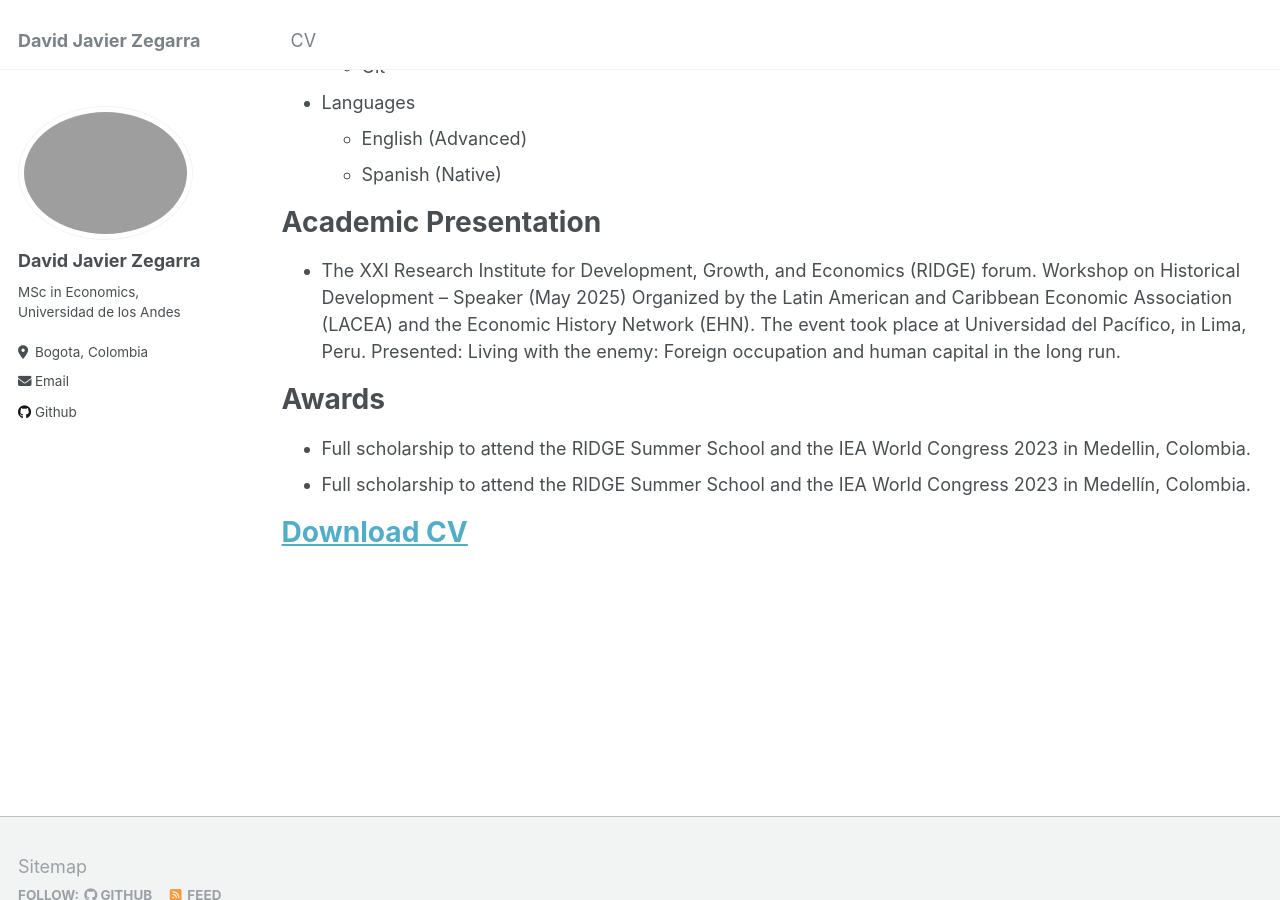
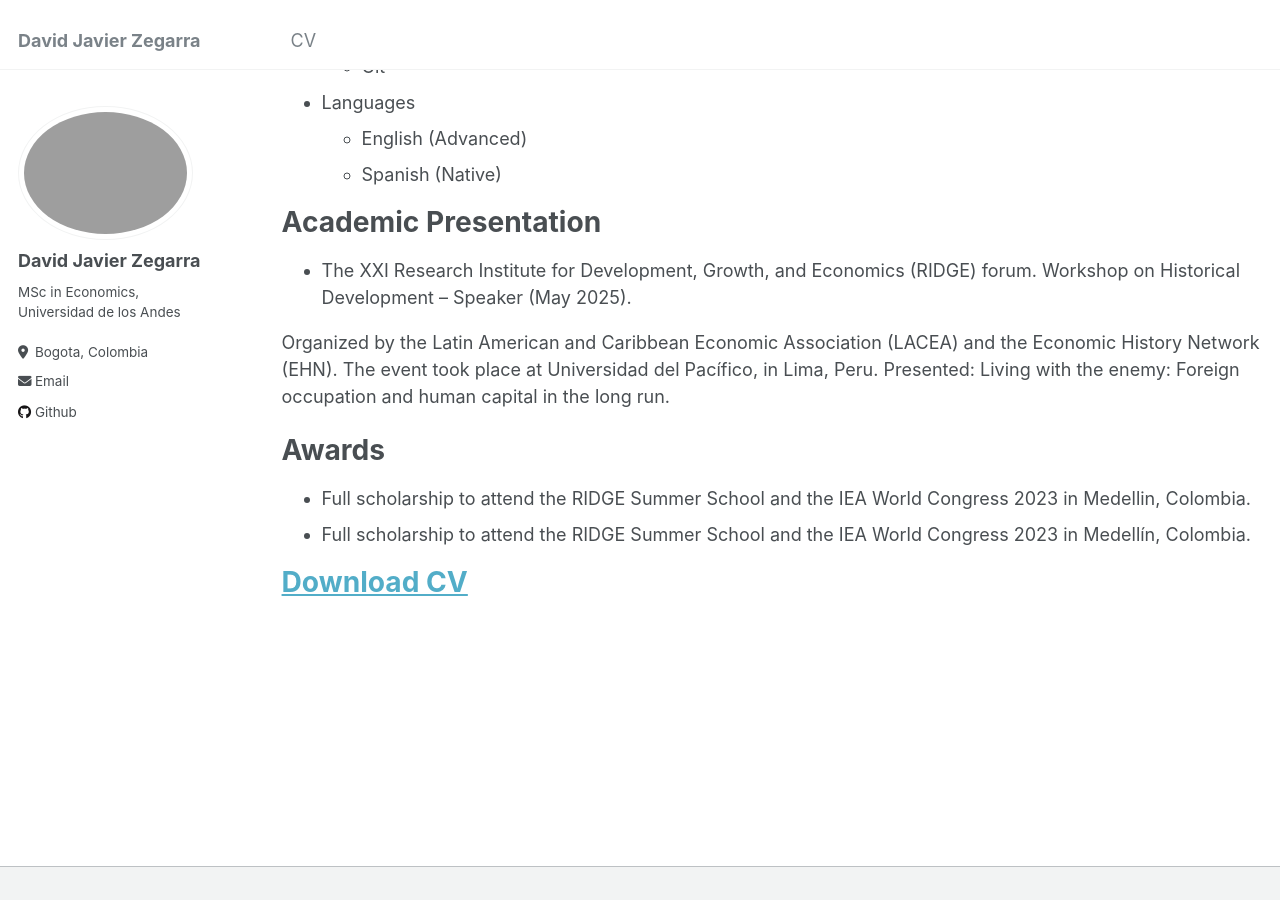
Before and after one commit to dajzegarraf/dajzegarraf.github.io, a Jekyll site: the page built from _pages/cv.md, in a window 1280 px wide and 900 px high, scrolled down 1979 px. Built offline with Jekyll 4.4.1, drawn with Linux system fonts in a browser that asks for light colours.

Commit message:
Update cv.md

```diff
--- a/_pages/cv.md
+++ b/_pages/cv.md
@@ -78,7 +78,8 @@ Skills
 Academic Presentation
 ======
 * The XXI Research Institute for Development, Growth, and Economics (RIDGE) forum.
-Workshop on Historical Development – Speaker (May 2025)
+Workshop on Historical Development – Speaker (May 2025).
+
 Organized by the Latin American and Caribbean Economic Association (LACEA) and the Economic History Network (EHN). The event took place at Universidad del Pacífico, in Lima, Peru. Presented: Living with the enemy: Foreign occupation and human capital in the long run.
 
 
```
